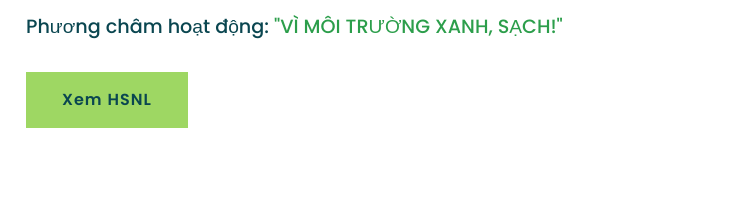
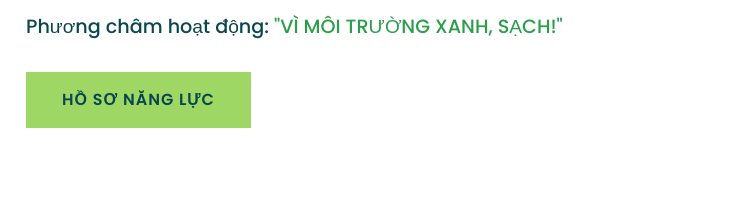
Before and after one commit to trungtinitee/dvn, a plain HTML site: page about.html in a window 1280 px wide. Shown: the part 1000-1215 px from the top of the page, 534-1280 px from the left. Drawn offline with nearby package versions, Linux system fonts and the light colour scheme.

Commit message:
update hsnl

```diff
--- a/about.html
+++ b/about.html
@@ -161,7 +161,7 @@
                                 <p style="font-size: larger; font-weight: 500;">
                                     Phương châm hoạt động: <span style="color: #2c9e4b;">"VÌ MÔI TRƯỜNG XANH, SẠCH!"</span>
                                 </p>
-                                <a class="btn" href="https://drive.google.com/file/d/11zxuR9pbbLygjXBMmIy-omPRrRes7fm4/view" target="_blank">Xem HSNL</a>
+                                <a class="btn" href="https://tinyurl.com/mr244uu7" target="_blank">HỒ SƠ NĂNG LỰC</a>
                             </div>
                         </div>
                     </div>
```
Also changed, not shown: index.html (+1 -1 lines).
